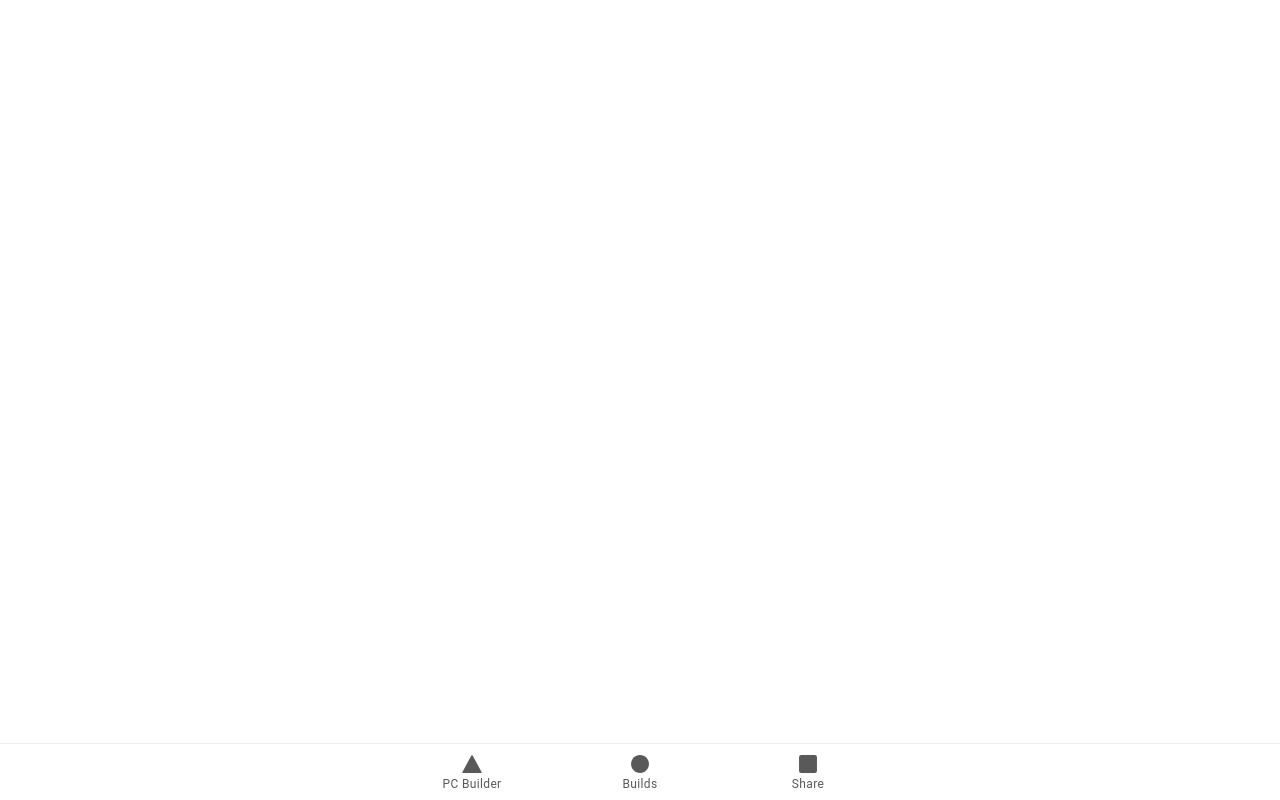
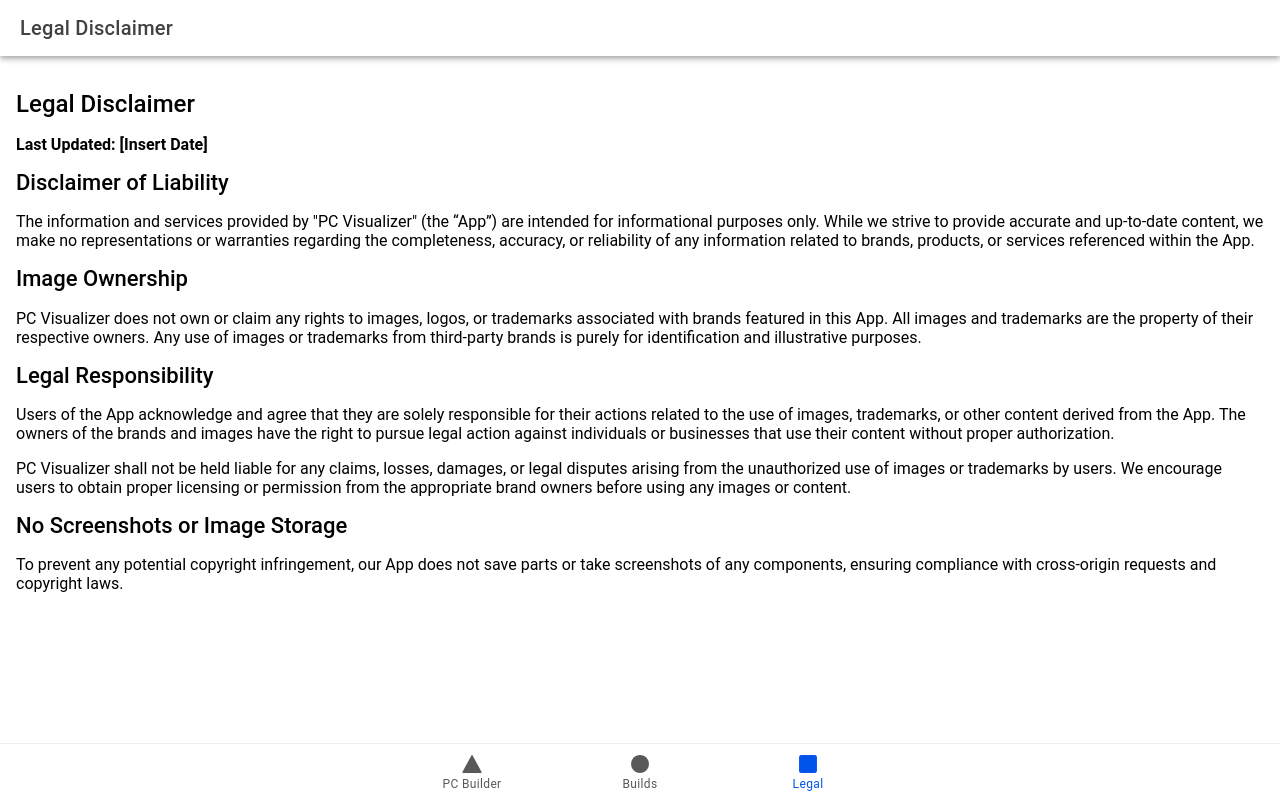
Before and after one commit to omarashzeinhom/PCV-PC-Visualizer, a React (Vite) app: page /legal in a window 1280 px wide. Built offline with nearby package versions, Linux system fonts and the light colour scheme.

Commit message:
Added Legal Section

```diff
--- a/index.html
+++ b/index.html
@@ -1,16 +1,15 @@
 <!DOCTYPE html>
 <html lang="en">
+
 <head>
   <meta charset="utf-8" />
-    <title>Ionic App</title>
+  <title>PCVisualizer</title>
 
   <base href="/" />
 
   <meta name="color-scheme" content="light dark" />
-    <meta
-      name="viewport"
-      content="viewport-fit=cover, width=device-width, initial-scale=1.0, minimum-scale=1.0, maximum-scale=1.0, user-scalable=no"
-    />
+  <meta name="viewport"
+    content="viewport-fit=cover, width=device-width, initial-scale=1.0, minimum-scale=1.0, maximum-scale=1.0, user-scalable=no" />
   <meta name="format-detection" content="telephone=no" />
   <meta name="msapplication-tap-highlight" content="no" />
 
@@ -23,8 +22,10 @@
   <meta name="apple-mobile-web-app-title" content="Ionic App" />
   <meta name="apple-mobile-web-app-status-bar-style" content="black" />
 </head>
+
 <body>
   <div id="root"></div>
   <script type="module" src="/src/main.tsx"></script>
 </body>
+
 </html>
--- a/package.json
+++ b/package.json
@@ -21,6 +21,7 @@
     "@ionic/react-router": "^8.0.0",
     "@types/react-router": "^5.1.20",
     "@types/react-router-dom": "^5.3.3",
+    "dom-to-image-more": "^3.5.0",
     "ionicons": "^7.0.0",
     "react": "^18.2.0",
     "react-dom": "^18.2.0",
--- a/src/App.tsx
+++ b/src/App.tsx
@@ -12,7 +12,7 @@
 import { IonReactRouter } from '@ionic/react-router';
 import { ellipse, square, triangle } from 'ionicons/icons';
 import Tab2 from './pages/Tab2';
-import Tab3 from './pages/Tab3';
+import Legal from './pages/Legal';
 import { ComponentProvider } from './context/ComponentContext'; // Adjust the path as needed
 /* Core CSS required for Ionic components to work properly */
 import '@ionic/react/css/core.css';
@@ -59,8 +59,8 @@
           <Route exact path="/tab2">
             <Tab2 />
           </Route>
-          <Route path="/tab3">
-            <Tab3 />
+          <Route path="/legal">
+            <Legal  />
           </Route>
           <Route exact path="/">
             <Redirect to="/pcbuilder" />
@@ -75,9 +75,9 @@
             <IonIcon aria-hidden="true" icon={ellipse} />
             <IonLabel>Builds</IonLabel>
           </IonTabButton>
-          <IonTabButton tab="tab3" href="/tab3">
+          <IonTabButton tab="legal" href="/legal">
             <IonIcon aria-hidden="true" icon={square} />
-            <IonLabel>Share</IonLabel>
+            <IonLabel>Legal</IonLabel>
           </IonTabButton>
         </IonTabBar>
       </IonTabs>
--- a/src/components/PCBuilder/PCBuilder.css
+++ b/src/components/PCBuilder/PCBuilder.css
@@ -0,0 +1,14 @@
+.pc-component {
+    background-color: transparent; /* or another color */
+    position: absolute; /* Ensure proper positioning */
+}
+
+#screenshot-area {
+    position: relative;
+    width: 100%;
+    height: 600px;
+    border: 1px solid black;
+    margin-top: 20px;
+    overflow: hidden;
+    background-color: #282828; /* Set a solid background color */
+}
--- a/src/components/PCBuilder/PCBuilder.tsx
+++ b/src/components/PCBuilder/PCBuilder.tsx
@@ -1,4 +1,4 @@
-import React, { useState } from 'react';
+import React, { useEffect, useState } from 'react';
 import { IonButton, IonCard, IonCardContent, IonCol, IonGrid, IonInput, IonItem, IonLabel, IonRow, IonText, IonToast } from '@ionic/react';
 import PCComponent from '../PCComponent/PCComponent';
 import './PCBuilder.css'
@@ -80,9 +80,9 @@
     y: 50,
     width: 70, // Width in pixels for the CPU cooler
     height: 70, // Height in pixels for the CPU cooler
-    imageSrc: 'https://res.cloudinary.com/dmbzzkneb/image/upload/v1730723487/3105984_lian-li-galahad-ii-lcd-argb-36cm-fekete-removebg-preview_1_es9f39.png',
-    specs: 'GA II LCD',
-    link: 'https://example.com/cpuCooler' // Add the actual link here
+    imageSrc: 'https://a.storyblok.com/f/281110/1500x1500/b7e4b15986/hyper-622-halo-white-01-gallery-03.png/m/960x0/smart',
+    specs: 'Hyper 622 Halo White',
+    link: 'https://www.coolermaster.com/en-global/products/hyper-622-halo-white/' // Add the actual link here
   },
   {
     id: '7',
@@ -109,9 +109,17 @@
 ];
 
 const PCBuilder: React.FC = () => {
-  const [components, setComponents] = useState<Component[]>([]);
+  const [components, setComponents] = useState<Component[]>(() => {
+    const savedComponents = localStorage.getItem('pcComponents');
+    return savedComponents ? JSON.parse(savedComponents) : [];
+  });
+
   const [showToast, setShowToast] = useState(false);
   const [imageInputs, setImageInputs] = useState<{ [key: string]: string }>({});
+
+  useEffect(() => {
+    localStorage.setItem('pcComponents', JSON.stringify(components));
+  }, [components]);
 
   const addComponent = (component: Component) => {
     const imageSrc = imageInputs[component.id] || component.imageSrc;
@@ -166,12 +174,14 @@
     URL.revokeObjectURL(url);
   };
 
+
   return (
     <div>
       <div
+        id="screenshot-area"
         style={{
           position: 'relative',
-          width: '800px',
+          width: '100%',
           height: '600px',
           border: '1px solid black',
           marginTop: '20px',
@@ -186,10 +196,13 @@
           />
         ))}
       </div>
-
       <IonGrid style={{ marginTop: '20px' }}>
         <IonText color="warning" style={{ fontSize: '12px' }}>
           Note: The PC specs are not checked for compatibility; this design is purely for visual representation using images.
+        </IonText>
+        <hr />
+        <IonText color="primary" style={{ fontSize: '12px' }}>
+          Note: Add Side View of Each Component to get the best results
         </IonText>
         {demoComponents.map((component) => (
           <IonRow key={component.id} style={{ marginBottom: '10px', alignItems: 'center' }}>
--- a/src/components/PCComponent/PCComponent.tsx
+++ b/src/components/PCComponent/PCComponent.tsx
@@ -1,4 +1,3 @@
-import { IonCard, IonCardContent, IonItem, IonLabel, IonText, IonToast } from '@ionic/react';
 import React, { useState, useRef } from 'react';
 
 interface ComponentProps {
--- /dev/null
+++ b/src/pages/Legal.tsx
@@ -0,0 +1,54 @@
+import { IonContent, IonHeader, IonPage, IonText, IonTitle, IonToolbar } from '@ionic/react';
+import './Legal.css';
+
+const Legal: React.FC = () => {
+  return (
+    <IonPage>
+      <IonHeader>
+        <IonToolbar>
+          <IonTitle>Legal Disclaimer</IonTitle>
+        </IonToolbar>
+      </IonHeader>
+      <IonContent className="ion-padding">
+        <h2>Legal Disclaimer</h2>
+        <p><strong>Last Updated: [Insert Date]</strong></p>
+
+        <h3>Disclaimer of Liability</h3>
+        <p>
+          The information and services provided by "PC Visualizer" (the “App”) are intended for informational purposes only.
+          While we strive to provide accurate and up-to-date content, we make no representations or warranties regarding
+          the completeness, accuracy, or reliability of any information related to brands, products, or services referenced
+          within the App.
+        </p>
+
+        <h3>Image Ownership</h3>
+        <p>
+          PC Visualizer does not own or claim any rights to images, logos, or trademarks associated with brands featured
+          in this App. All images and trademarks are the property of their respective owners. Any use of images or
+          trademarks from third-party brands is purely for identification and illustrative purposes.
+        </p>
+
+        <h3>Legal Responsibility</h3>
+        <p>
+          Users of the App acknowledge and agree that they are solely responsible for their actions related to the use of
+          images, trademarks, or other content derived from the App. The owners of the brands and images have the right to
+          pursue legal action against individuals or businesses that use their content without proper authorization.
+        </p>
+
+        <p>
+        PC Visualizer shall not be held liable for any claims, losses, damages, or legal disputes arising from the
+          unauthorized use of images or trademarks by users. We encourage users to obtain proper licensing or permission
+          from the appropriate brand owners before using any images or content.
+        </p>
+
+        <h3>No Screenshots or Image Storage</h3>
+        <p>
+          To prevent any potential copyright infringement, our App does not save parts or take screenshots of any components,
+          ensuring compliance with cross-origin requests and copyright laws.
+        </p>
+      </IonContent>
+    </IonPage>
+  );
+};
+
+export default Legal;
--- a/src/pages/Tab3.tsx
+++ /dev/null
@@ -1,25 +0,0 @@
-import { IonContent, IonHeader, IonPage, IonTitle, IonToolbar } from '@ionic/react';
-import ExploreContainer from '../components/ExploreContainer';
-import './Tab3.css';
-
-const Tab3: React.FC = () => {
-  return (
-    <IonPage>
-      <IonHeader>
-        <IonToolbar>
-          <IonTitle>Tab 3</IonTitle>
-        </IonToolbar>
-      </IonHeader>
-      <IonContent fullscreen>
-        <IonHeader collapse="condense">
-          <IonToolbar>
-            <IonTitle size="large">Tab 3</IonTitle>
-          </IonToolbar>
-        </IonHeader>
-        <ExploreContainer name="Tab 3 page" />
-      </IonContent>
-    </IonPage>
-  );
-};
-
-export default Tab3;
```
Also changed, not shown: src/pages/Legal.css (added), src/pages/Tab3.css (deleted), 1 other file (tests, documents, lock files or other folders). Lines whose indentation alone changed are shown as unchanged.
